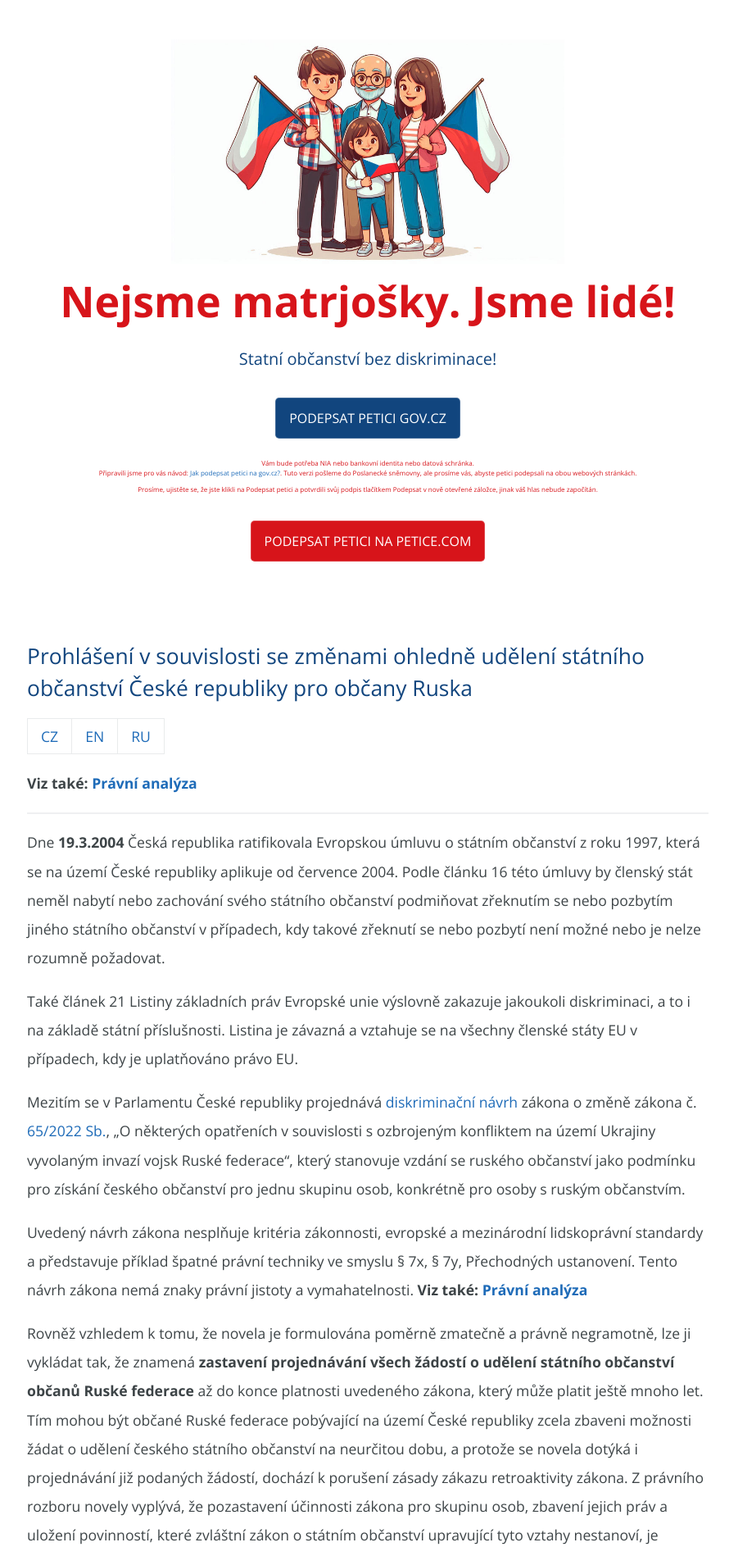
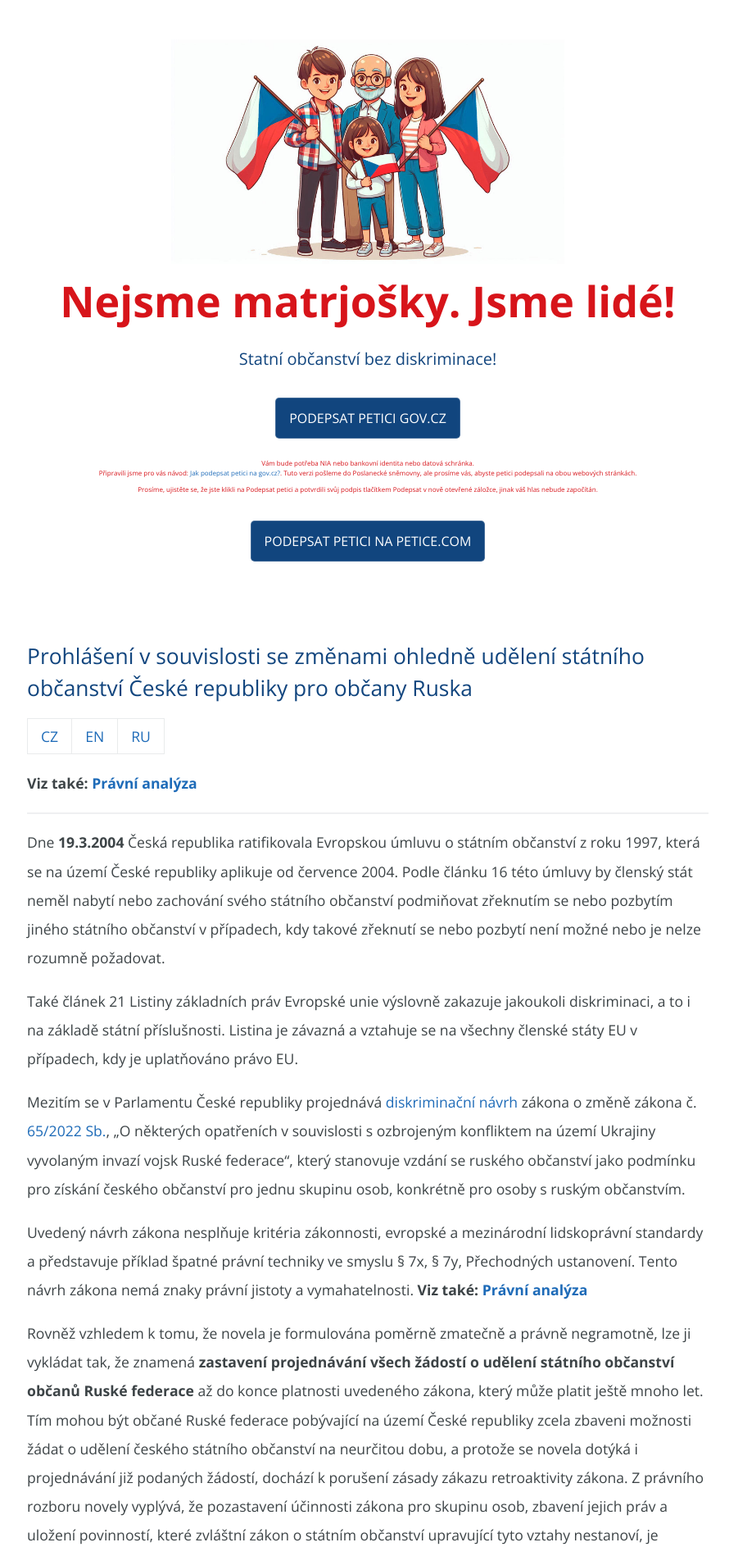
Before and after one commit to thewulf7/jsmelide, a Jekyll site: the page built from index.md, in a window 1280 px wide. Shown: the top 1898 px of the page at 82% size, without its empty margins (191-1081 px from the left). Built offline with Jekyll 4.4.1, drawn with Linux system fonts in a browser that asks for light colours; comment, search, counter and statistics services are not loaded.

Commit message:
Buttons color swap

```diff
--- a/_includes/header.html
+++ b/_includes/header.html
@@ -5,5 +5,5 @@
 {% endif %}
 {% if site.show_sign_petition %}
 <br/>
-<a href="{{ site.petice.com }}" class="btn btn-caps" target="_blank">Podepsat petici na petice.com</a>
+<a href="{{ site.petice.com }}" class="btn btn-caps btn-action" target="_blank">Podepsat petici na petice.com</a>
 {% endif %}
```
